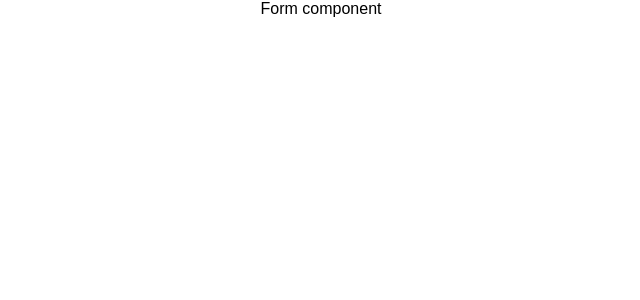
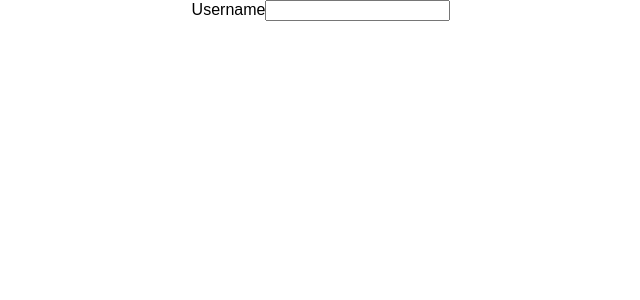
Before and after one commit to jegbune/React.useState, a React (Create React App) app: page / in a window 1280 px wide. Shown: the top 300 px of the page, without its empty margins (319-959 px from the left). Built offline with nearby package versions, Linux system fonts and the light colour scheme.

Commit message:
React js Form 'target.event.value'

```diff
--- a/src/Form.js
+++ b/src/Form.js
@@ -5,17 +5,31 @@ class Form extends PureComponent {
         super(props)
 
         this.state = {
+            username: ''
 
         }
     }
+        handleUsernameChange = (event) => {
+            this.setState({
+                username: event.target.value
+            })
+        }
+
+
 
     render() {
         return (
+            <form>
             <div>
-                Form component
+                <label>Username</label>
+                <input type='text' value={this.state.username} onChange={this.handleUsernameChange} />
             </div>
+
+            </form>
         )
     }
-}
+
+    }
+
 
 export default Form
```
